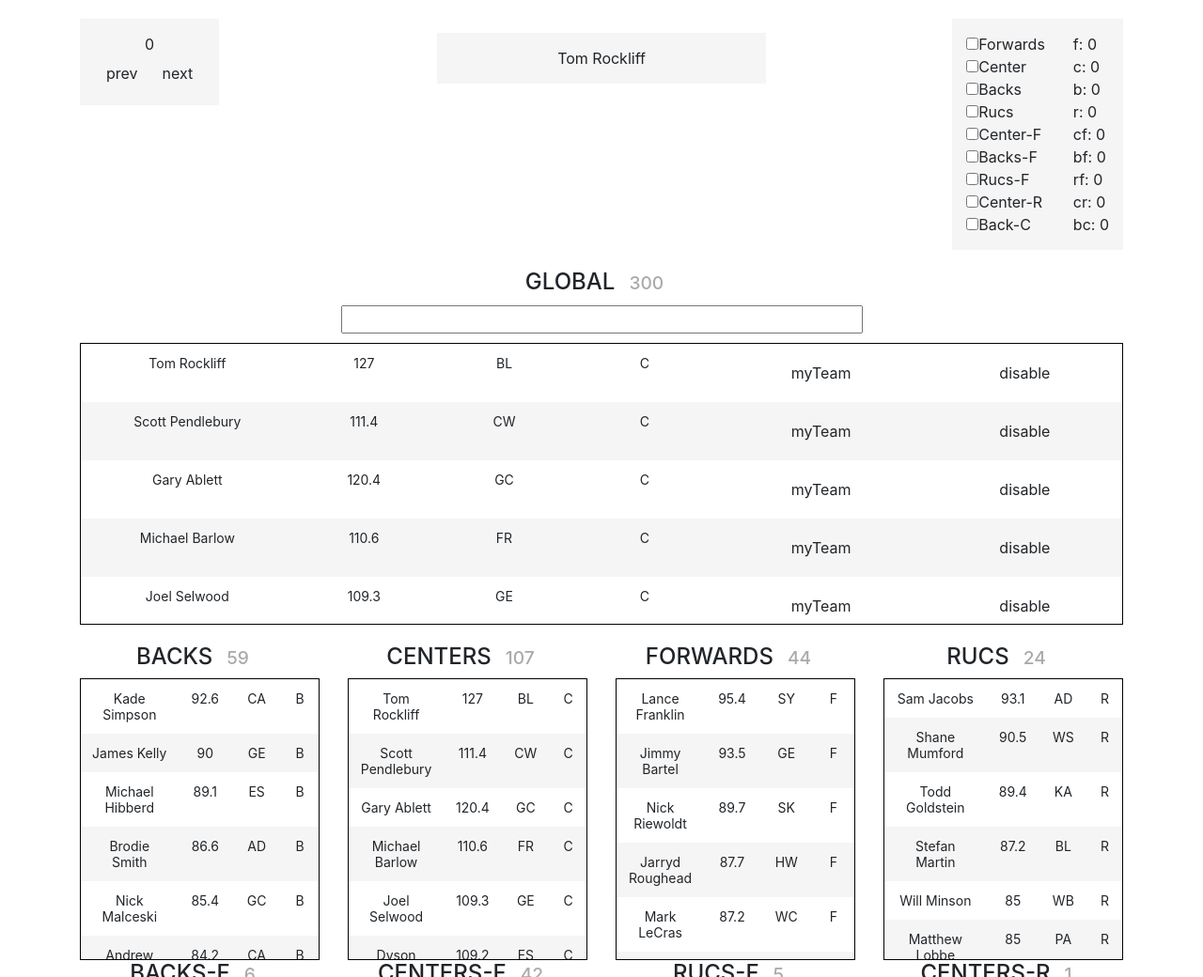
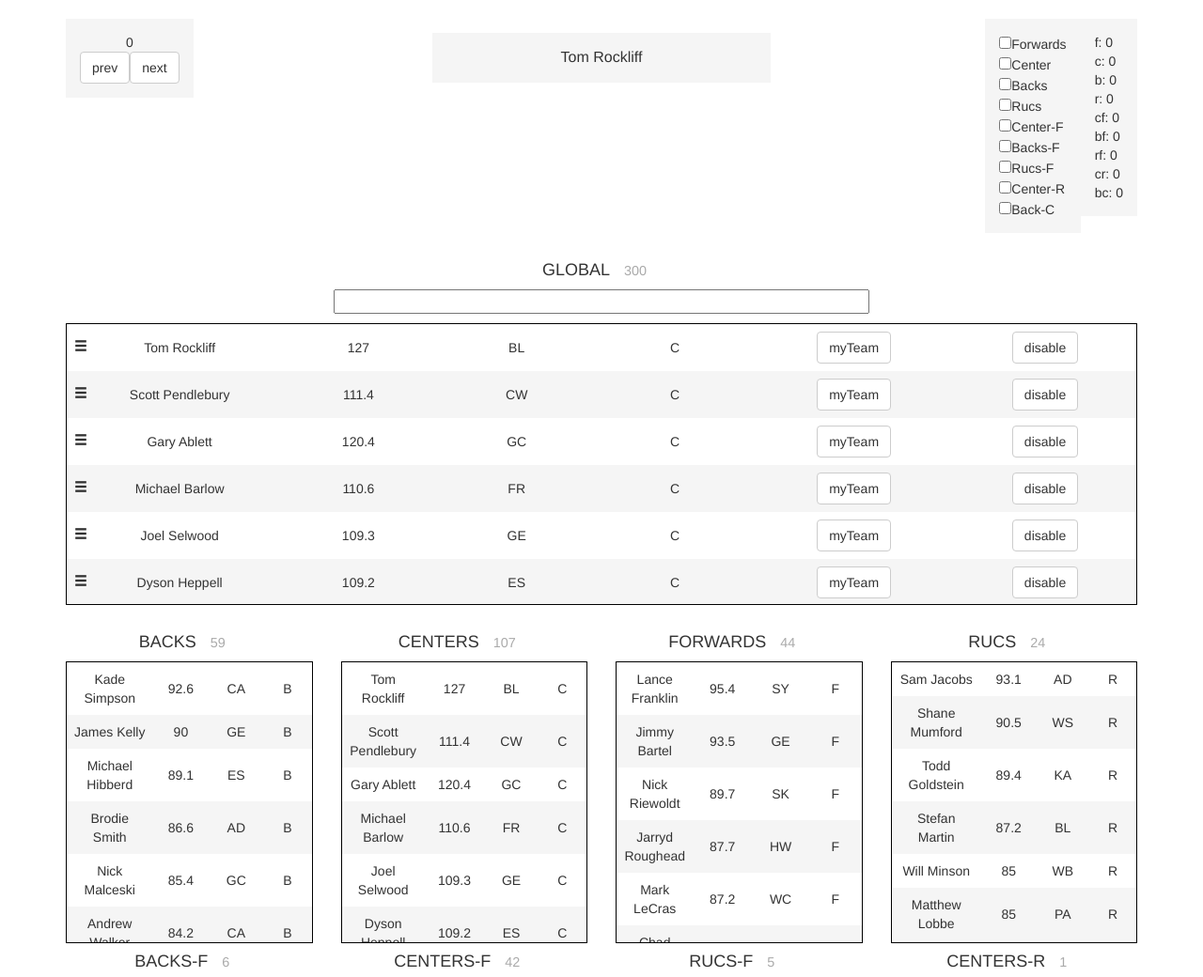
Before and after one commit to PhilippeRoy/DraftDay, a website: page views/dashboard.html in a window 1280 px wide. Shown: the top 1040 px of the page at 94% size. Drawn offline with nearby package versions, Linux system fonts and the light colour scheme.

Commit message:
one more thing

```diff
--- a/javascript/layout.js
+++ b/javascript/layout.js
@@ -107,11 +107,23 @@ function checkCounter(){
   var f = $('.counter').find('.f').text();
   var b = $('.counter').find('.b').text();
   var r = $('.counter').find('.r').text();
+  var cf = $('.counter').find('.cf').text();
+  var bf = $('.counter').find('.bf').text();
+  var rf = $('.counter').find('.rf').text();
+  var cr = $('.counter').find('.cr').text();
+  var bc = $('.counter').find('.bc').text();
+
 
   c = parseInt(c);
   f = parseInt(f);
   b = parseInt(b);
   r = parseInt(r);
+  cf = parseInt(cf);
+  bf = parseInt(bf);
+  rf = parseInt(rf);
+  cr = parseInt(cr);
+  bc = parseInt(bc);
+
 
   if(c == cLimit){
     alert('Hit center limit');
@@ -130,4 +142,25 @@ function checkCounter(){
     rLimit++
   }
 
+  if(cf == cfLimit){
+    alert('Hit center limit');
+    cLimit++;
+  }
+  if(bf == bfLimit){
+    alert('Hit forward limit');
+    fLimit++
+  }
+  if(rf == rfLimit){
+    alert('Hit back limit');
+    bLimit++;
+  }
+  if(cr == crLimit){
+    alert('Hit ruc limit');
+    rLimit++
+  }
+  if(bc == bcLimit){
+    alert('Hit ruc limit');
+    rLimit++
+  }
+
 }
--- a/javascript/limits.js
+++ b/javascript/limits.js
@@ -2,3 +2,8 @@ var cLimit = 8;
 var fLimit = 8;
 var bLimit = 8;
 var rLimit = 8;
+var cfLimit = 8;
+var bfLimit = 8;
+var rfLimit = 8;
+var crLimit = 8;
+var bcLimit = 8;
--- a/sass/styles.scss
+++ b/sass/styles.scss
@@ -34,6 +34,25 @@ body{
 }
 .global{
   float: none;
+  cursor: move;
+  table{
+    tr{
+      td:first-child{
+        &:before{
+          content: '\e236';
+          float: left;
+          position: relative;
+          top: 1px;
+          display: inline-block;
+          font-family: 'Glyphicons Halflings';
+          font-style: normal;
+          font-weight: 400;
+          line-height: 1;
+          -webkit-font-smoothing: antialiased;
+        }
+      }
+    }
+  }
 }
 .global.module table, .myTeam.module table{
   margin: auto;
@@ -55,6 +74,9 @@ table{
 
 .table-striped>tbody>tr:nth-of-type(odd){
   background: #ffffff;
+}
+.table > tbody > tr > td {
+  vertical-align: middle;
 }
 table td{
   text-align: center;
--- a/views/dashboard.html
+++ b/views/dashboard.html
@@ -22,6 +22,6 @@
     <script src="/javascript/search.js"></script>
     <script src="/javascript/events.js"></script>
 
-
+    <span class="glyphicon glyphicon-menu-hamburger"></span>
   </body>
 </html>
```
Also changed, not shown: stylesheets/styles.css, 1 other file.
